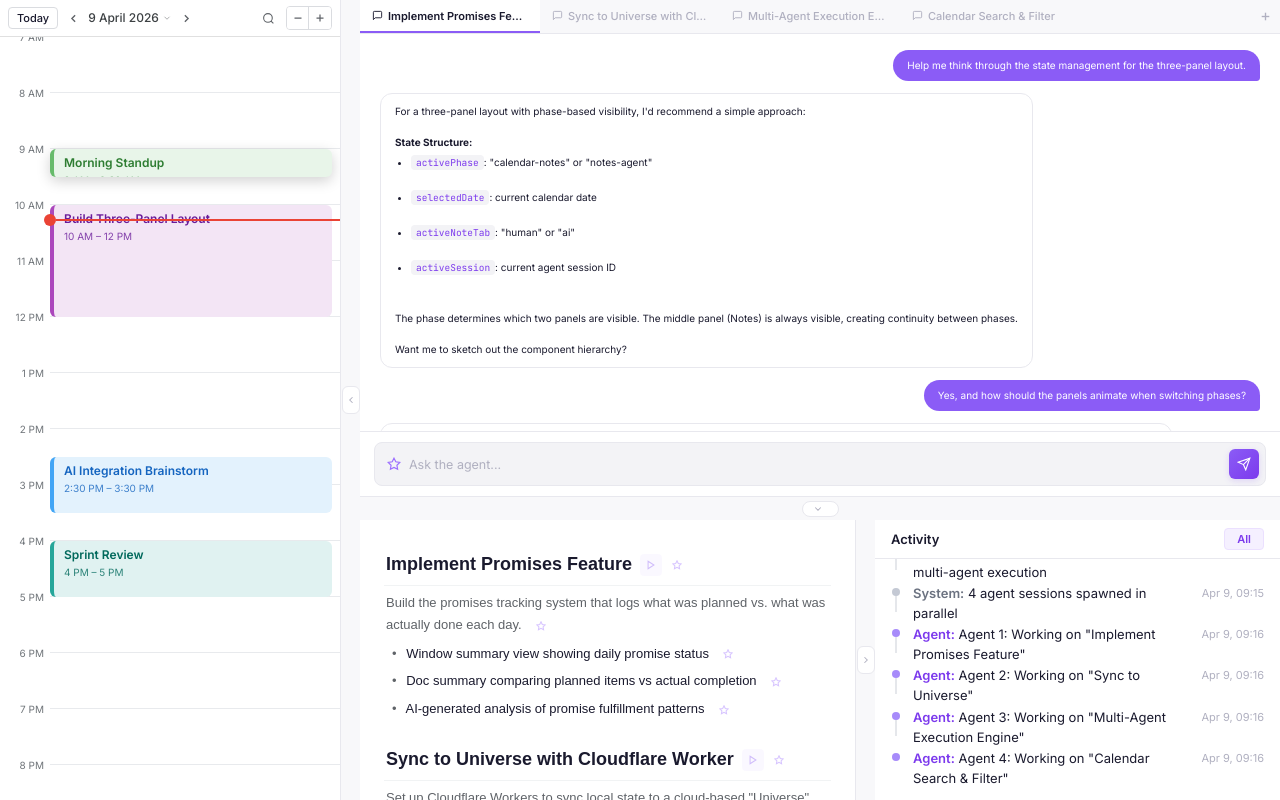
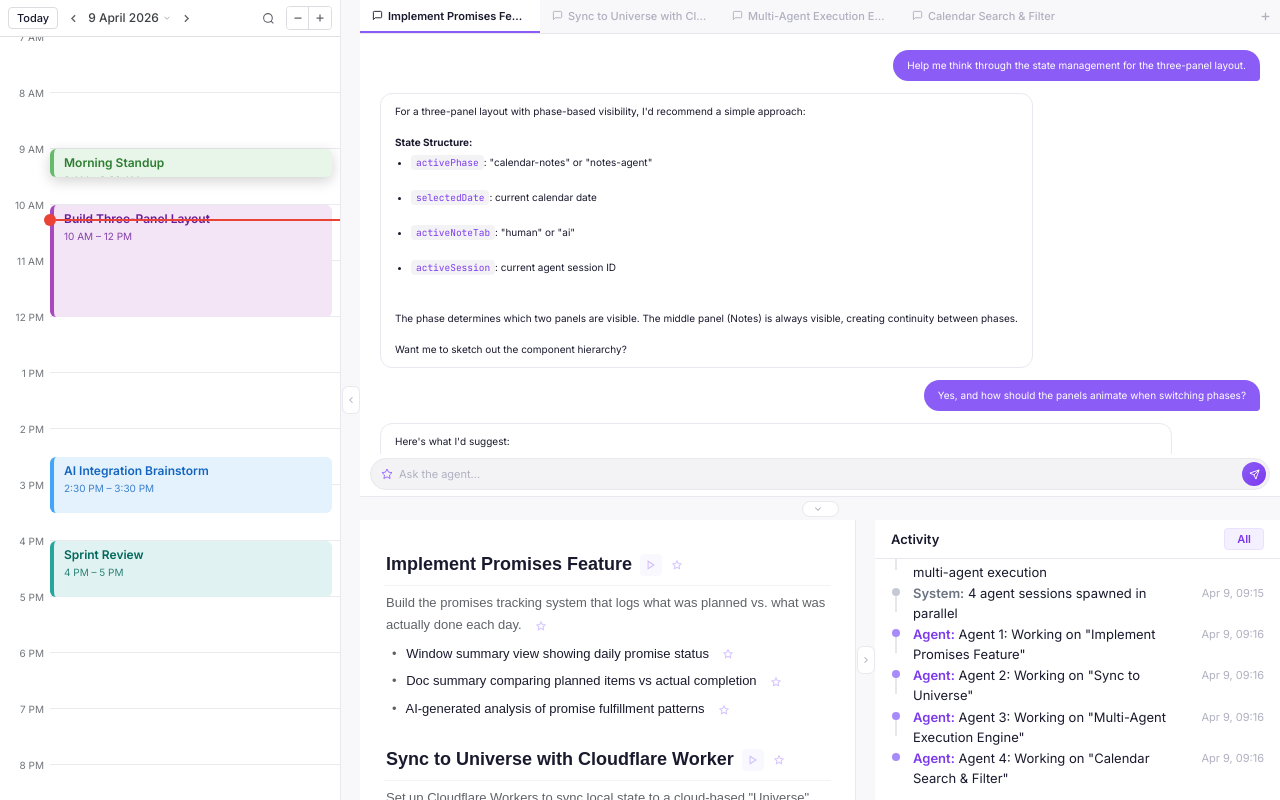
Before and after one commit to prince1823/innernet, a React (Vite) app: page / in a window 1280 px wide. Built offline with nearby package versions, Linux system fonts and the light colour scheme.

Commit message:
Update ChatWindows styles for improved input area and button design; adjust padding, border radius, and font size for better usability and aesthetics.

```diff
--- a/src/components/ChatWindows.css
+++ b/src/components/ChatWindows.css
@@ -253,36 +253,35 @@
 
 /* ── Input ── */
 .cw-input-area {
-  padding: 10px 14px;
-  border-top: 1px solid var(--border-light);
+  padding: 4px 10px 6px;
   flex-shrink: 0;
 }
 
 .cw-input-box {
   display: flex;
   align-items: center;
-  gap: 8px;
-  padding: 6px 6px 6px 12px;
+  gap: 6px;
+  padding: 3px 3px 3px 10px;
   background: var(--bg-soft);
   border: 1px solid var(--border-light);
-  border-radius: 8px;
+  border-radius: 20px;
   transition: all 0.15s;
 }
 
 .cw-input-box:focus-within {
   border-color: var(--purple-300);
   background: var(--bg-white);
-  box-shadow: 0 0 0 3px rgba(139, 92, 246, 0.08);
+  box-shadow: 0 0 0 2px rgba(139, 92, 246, 0.08);
 }
 
-.cw-input-box > svg { color: var(--purple-400); flex-shrink: 0; }
+.cw-input-box > svg { color: var(--purple-400); flex-shrink: 0; width: 12px; height: 12px; }
 
 .cw-input-box input {
   flex: 1;
   border: none;
   background: transparent;
   color: var(--text-primary);
-  font-size: 12.5px;
+  font-size: 11px;
   outline: none;
   font-family: var(--font-sans);
 }
@@ -290,9 +289,9 @@
 .cw-input-box input::placeholder { color: var(--text-muted); }
 
 .cw-send-btn {
-  width: 30px;
-  height: 30px;
-  border-radius: 6px;
+  width: 24px;
+  height: 24px;
+  border-radius: 50%;
   background: linear-gradient(135deg, var(--purple-500), var(--purple-600));
   display: flex;
   align-items: center;
@@ -301,8 +300,10 @@
   border: none;
   cursor: pointer;
   transition: all 0.15s;
-  box-shadow: 0 2px 6px rgba(139, 92, 246, 0.2);
+  flex-shrink: 0;
 }
+
+.cw-send-btn svg { width: 11px; height: 11px; }
 
 .cw-send-btn:hover { opacity: 0.9; }
 
```
